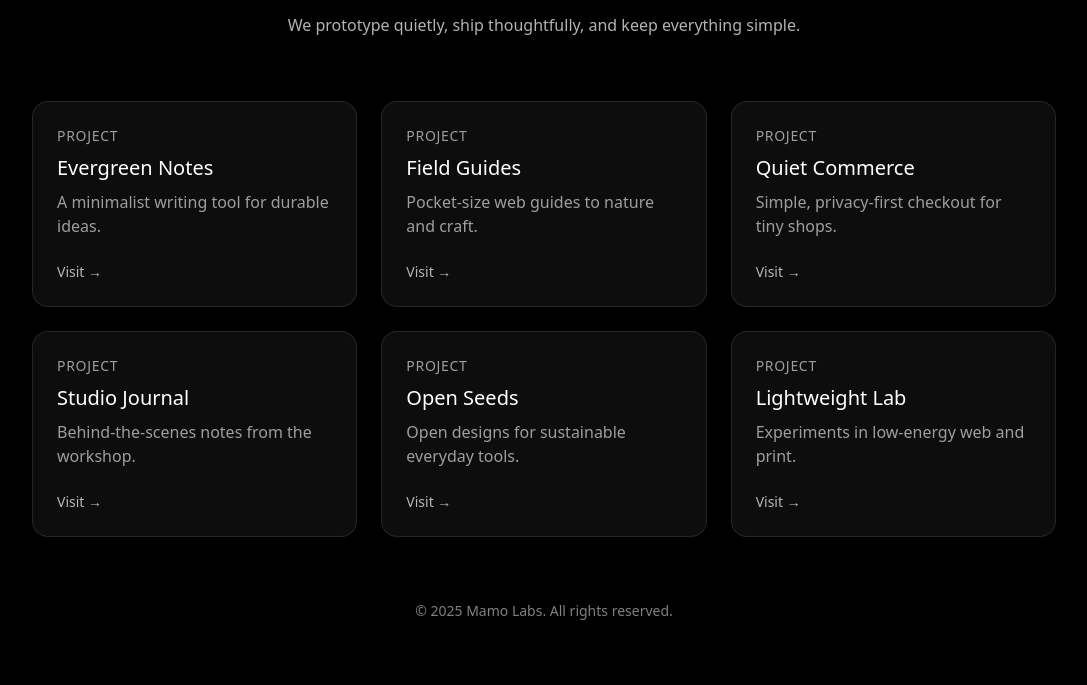
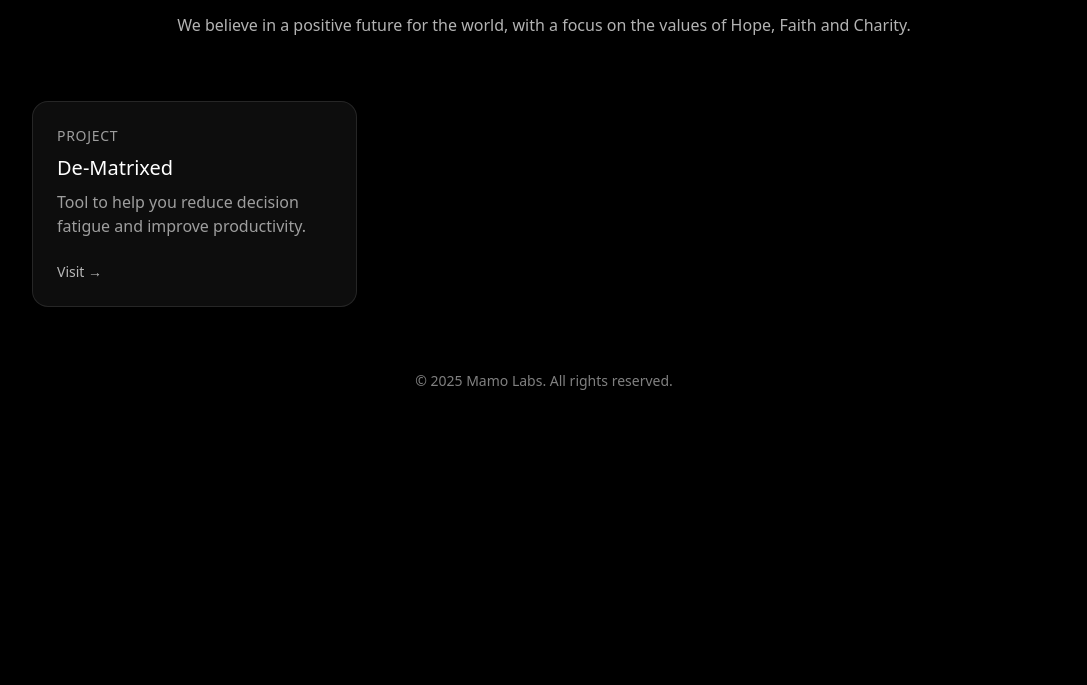
Before and after one commit to MamoLabs/homepage, a plain HTML site: page index.html in a window 1280 px wide. Shown: the part 435-1120 px from the top of the page, without its empty margins (96-1183 px from the left). After the commit the page ends 890 px from the top, so only its background shows below. Drawn offline with nearby package versions, Linux system fonts and the light colour scheme.

Commit message:
removed AI placeholder for projects

```diff
--- a/index.html
+++ b/index.html
@@ -3,11 +3,6 @@
     <head>
         <section class="w-full flex items-center justify-center mb-16">
             <!-- Replace src with your final logo path (PNG/SVG). The size is responsive. -->
-            <img
-                src="src/images/mamolabswithtext.png"
-                alt="Mamo Labs logo"
-                class="w-40 h-40 md:w-56 md:h-56 object-contain drop-shadow-lg"
-            />
         </section>
 
         <meta charset="utf-8" />
@@ -15,12 +10,17 @@
         <title>Mamo Labs</title>
         <meta
             name="description"
-            content="Mamo Labs — simple, nature‑inspired projects and tools."
+            content="Mamo Labs — Projects for a positve humanist future"
         />
         <script src="https://cdn.tailwindcss.com"></script>
     </head>
     <body class="bg-black text-white antialiased selection:bg-white/10">
         <main class="min-h-screen px-6 py-16 flex flex-col items-center">
+            <img
+                src="src/images/mamolabswithtext.png"
+                alt="Mamo Labs logo"
+                class="w-40 h-40 md:w-56 md:h-56 object-contain drop-shadow-lg"
+            />
             <!-- Mission Statement -->
             <header class="max-w-3xl text-center mb-16">
                 <h1 class="text-3xl md:text-4xl font-semibold tracking-tight">
@@ -28,8 +28,7 @@
                     planet.
                 </h1>
                 <p class="mt-4 text-white/70">
-                    We prototype quietly, ship thoughtfully, and keep everything
-                    simple.
+                  We believe in a positive future for the world, with a focus on the values of Hope, Faith and Charity.
                 </p>
             </header>
 
@@ -51,111 +50,10 @@
                             Project
                         </div>
                         <div class="mt-2 text-xl font-medium">
-                            Evergreen Notes
+                          De-Matrixed
                         </div>
                         <p class="mt-2 text-white/60">
-                            A minimalist writing tool for durable ideas.
-                        </p>
-                        <div
-                            class="mt-6 text-sm text-white/70 group-hover:text-white"
-                        >
-                            Visit →
-                        </div>
-                    </a>
-                    <a
-                        href="#"
-                        class="group rounded-2xl border border-white/10 bg-white/5 p-6 backdrop-blur-sm transition hover:bg-white/10 hover:-translate-y-0.5 focus:outline-none focus-visible:ring-2 focus-visible:ring-white/40"
-                    >
-                        <div
-                            class="text-sm uppercase tracking-wider text-white/60"
-                        >
-                            Project
-                        </div>
-                        <div class="mt-2 text-xl font-medium">Field Guides</div>
-                        <p class="mt-2 text-white/60">
-                            Pocket‑size web guides to nature and craft.
-                        </p>
-                        <div
-                            class="mt-6 text-sm text-white/70 group-hover:text-white"
-                        >
-                            Visit →
-                        </div>
-                    </a>
-                    <a
-                        href="#"
-                        class="group rounded-2xl border border-white/10 bg-white/5 p-6 backdrop-blur-sm transition hover:bg-white/10 hover:-translate-y-0.5 focus:outline-none focus-visible:ring-2 focus-visible:ring-white/40"
-                    >
-                        <div
-                            class="text-sm uppercase tracking-wider text-white/60"
-                        >
-                            Project
-                        </div>
-                        <div class="mt-2 text-xl font-medium">
-                            Quiet Commerce
-                        </div>
-                        <p class="mt-2 text-white/60">
-                            Simple, privacy‑first checkout for tiny shops.
-                        </p>
-                        <div
-                            class="mt-6 text-sm text-white/70 group-hover:text-white"
-                        >
-                            Visit →
-                        </div>
-                    </a>
-                    <a
-                        href="#"
-                        class="group rounded-2xl border border-white/10 bg-white/5 p-6 backdrop-blur-sm transition hover:bg-white/10 hover:-translate-y-0.5 focus:outline-none focus-visible:ring-2 focus-visible:ring-white/40"
-                    >
-                        <div
-                            class="text-sm uppercase tracking-wider text-white/60"
-                        >
-                            Project
-                        </div>
-                        <div class="mt-2 text-xl font-medium">
-                            Studio Journal
-                        </div>
-                        <p class="mt-2 text-white/60">
-                            Behind‑the‑scenes notes from the workshop.
-                        </p>
-                        <div
-                            class="mt-6 text-sm text-white/70 group-hover:text-white"
-                        >
-                            Visit →
-                        </div>
-                    </a>
-                    <a
-                        href="#"
-                        class="group rounded-2xl border border-white/10 bg-white/5 p-6 backdrop-blur-sm transition hover:bg-white/10 hover:-translate-y-0.5 focus:outline-none focus-visible:ring-2 focus-visible:ring-white/40"
-                    >
-                        <div
-                            class="text-sm uppercase tracking-wider text-white/60"
-                        >
-                            Project
-                        </div>
-                        <div class="mt-2 text-xl font-medium">Open Seeds</div>
-                        <p class="mt-2 text-white/60">
-                            Open designs for sustainable everyday tools.
-                        </p>
-                        <div
-                            class="mt-6 text-sm text-white/70 group-hover:text-white"
-                        >
-                            Visit →
-                        </div>
-                    </a>
-                    <a
-                        href="#"
-                        class="group rounded-2xl border border-white/10 bg-white/5 p-6 backdrop-blur-sm transition hover:bg-white/10 hover:-translate-y-0.5 focus:outline-none focus-visible:ring-2 focus-visible:ring-white/40"
-                    >
-                        <div
-                            class="text-sm uppercase tracking-wider text-white/60"
-                        >
-                            Project
-                        </div>
-                        <div class="mt-2 text-xl font-medium">
-                            Lightweight Lab
-                        </div>
-                        <p class="mt-2 text-white/60">
-                            Experiments in low‑energy web and print.
+                            Tool to help you reduce decision fatigue and improve productivity.
                         </p>
                         <div
                             class="mt-6 text-sm text-white/70 group-hover:text-white"
```
Also changed, not shown: 2 other files.
